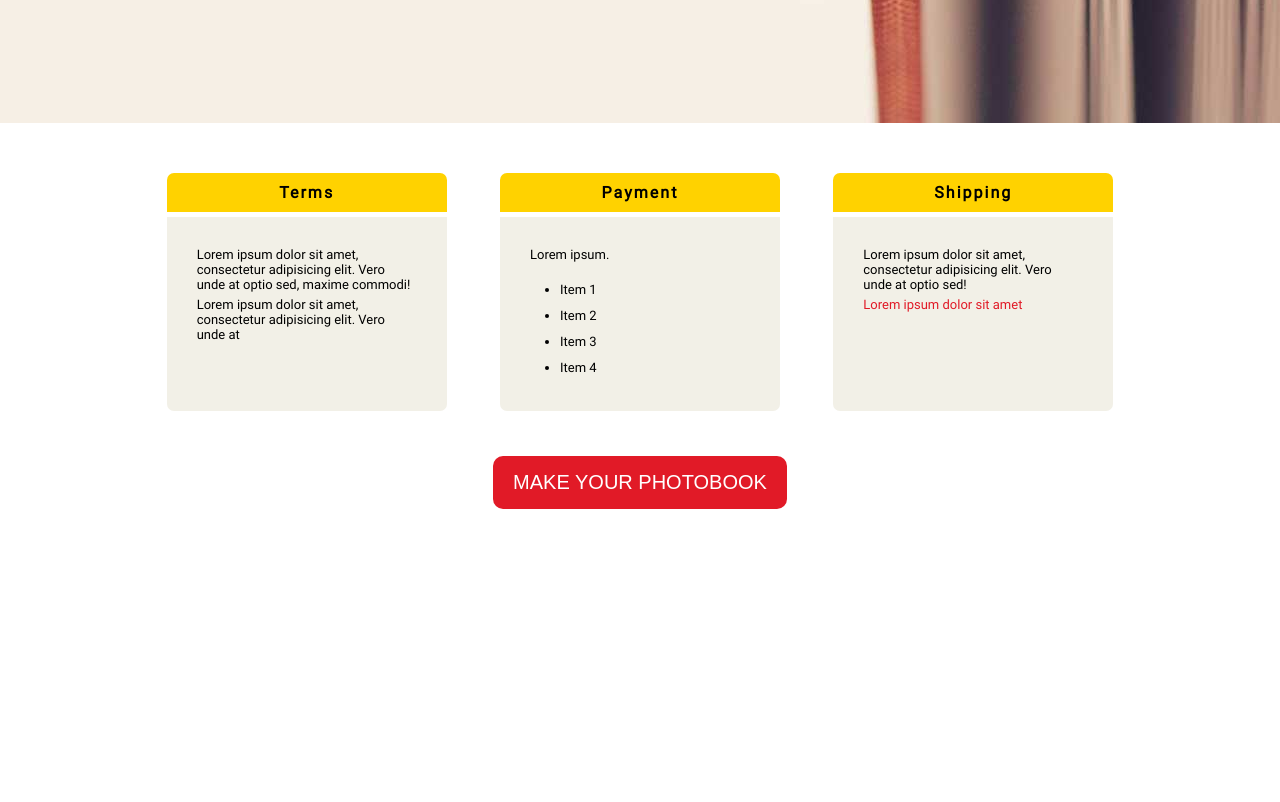
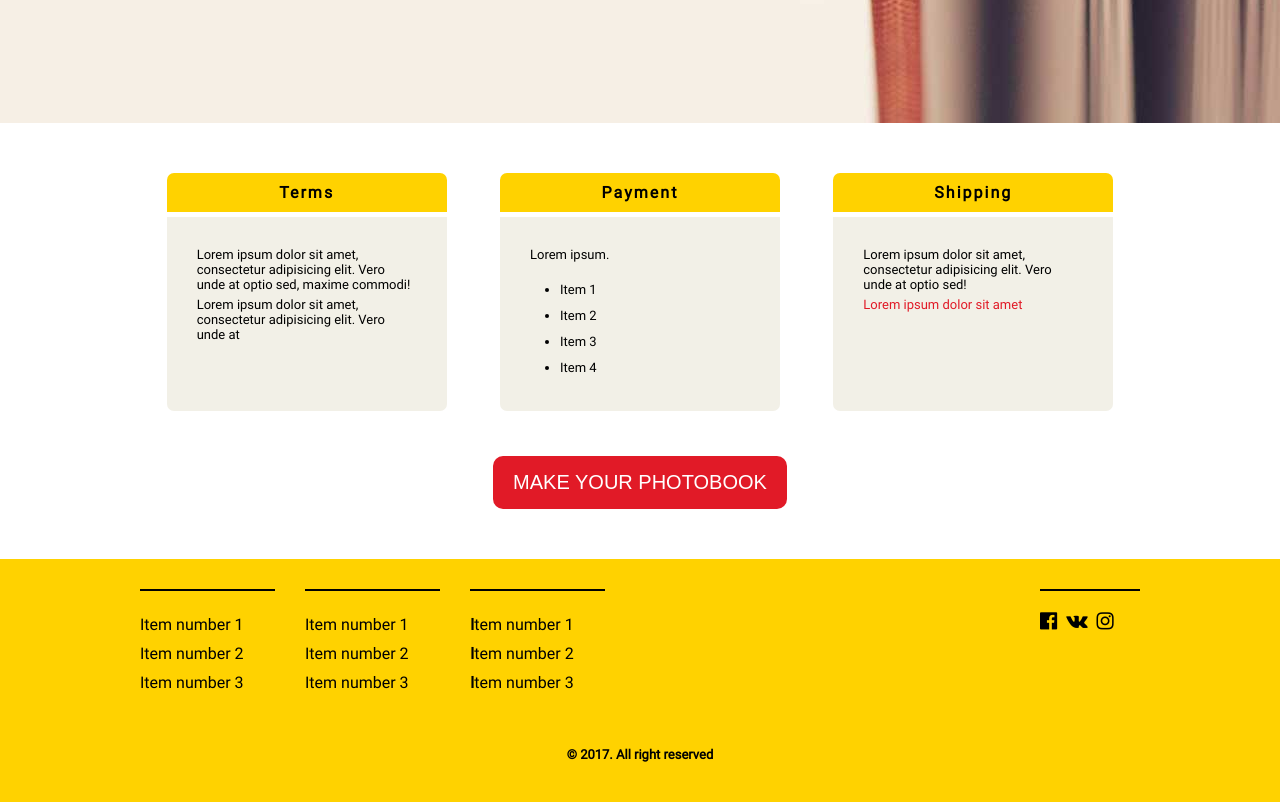
Before and after one commit to AndyMarg/less-practice, a website: page public/index.html in a window 1280 px wide. Shown: the part 2939-3741 px from the top of the page. Before the commit the page ends 3498 px from the top, so only its background shows below. Drawn offline with Linux system fonts and the light colour scheme.

Commit message:
Finished

```diff
--- a/public/index.html
+++ b/public/index.html
@@ -177,6 +177,35 @@
 			</div>
 			<button class="btn btn-red">make your photobook</button>
 		</section>
+		<footer id="footer">
+			<div class="content view-port">
+				<div class="links">
+					<ul>
+						<li><a href="">Item number 1</a></li>
+						<li><a href="">Item number 2</a></li>
+						<li><a href="">Item number 3</a></li>
+					</ul>
+					<ul>
+						<li><a href="">Item number 1</a></li>
+						<li><a href="">Item number 2</a></li>
+						<li><a href="">Item number 3</</li>
+					</ul>
+					<ul class="first-letter">
+						<li><a href="">Item number 1</a></li>
+						<li><a href="">Item number 2</a></li>
+						<li><a href="">Item number 3</a></li>
+					</ul>
+				</div>
+				<div class="social">
+					<i class="fa fa-facebook-official"></i>
+					<i class="fa fa-vk"></i>
+					<i class="fa fa-instagram"></i>
+				</div>
+			</div>
+			<div class="copyright">
+				&#169; 2017. All right reserved
+			</div>
+		</footer>
 	</div>
 </body>
 </html>
--- /dev/null
+++ b/src/less/footer.less
@@ -0,0 +1,52 @@
+@import "partials/params";
+@import "partials/mixins";
+
+#footer {
+	padding: 30px 0 40px;
+	background-color: @yellow-color;
+
+	& .content {
+		display: flex;
+		justify-content: space-between;
+		margin-bottom: 50px;
+
+		& .links {
+			display: flex;
+			width: 50%;
+
+			& ul {
+				.clean-list;
+				.footer-border;
+				width: 27%;
+				margin-right: 30px;
+
+				& li {
+					line-height: 1.8;
+
+					& a {color: #000;}
+				}
+
+				&.first-letter li:first-letter {font-weight: bold;}
+			}
+		}
+
+ 		& .social {
+ 			.footer-border;
+ 			width: 10%;
+
+ 			& i {
+				cursor: pointer;
+				font-size: 20px;
+				margin-right: 5px;
+ 			}
+ 		}
+
+
+	}
+
+	& .copyright {
+		text-align: center;
+		font-size: 13px;
+		font-weight: bold;
+	}
+}
--- a/src/less/partials/mixins.less
+++ b/src/less/partials/mixins.less
@@ -19,3 +19,8 @@
 	align-items: center;
 	justify-content: center;
 }
+
+.footer-border() {
+	padding-top: 20px;
+	border-top: 2px solid #000;
+}
```
Also changed, not shown: public/bundle.min.css.
